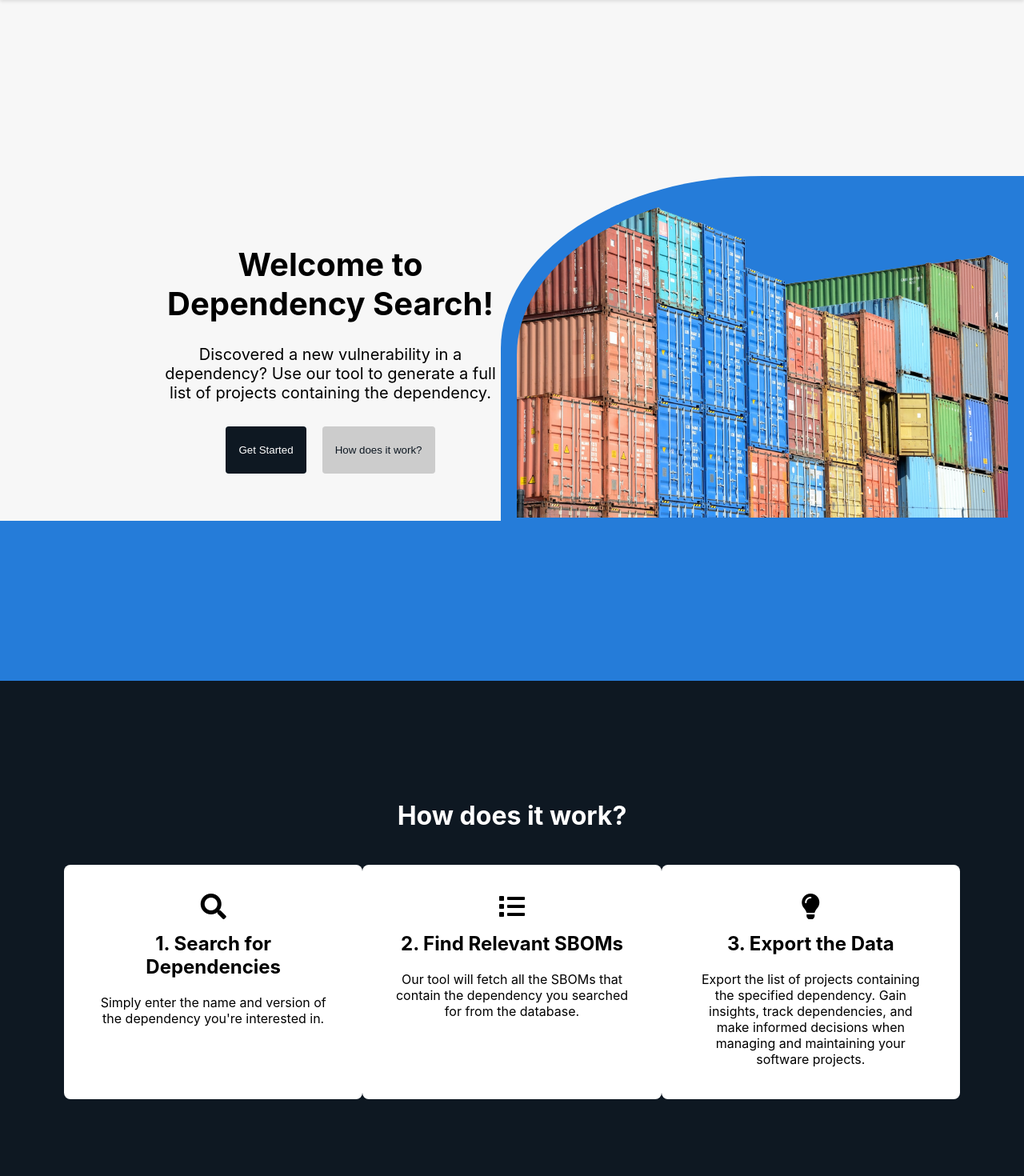
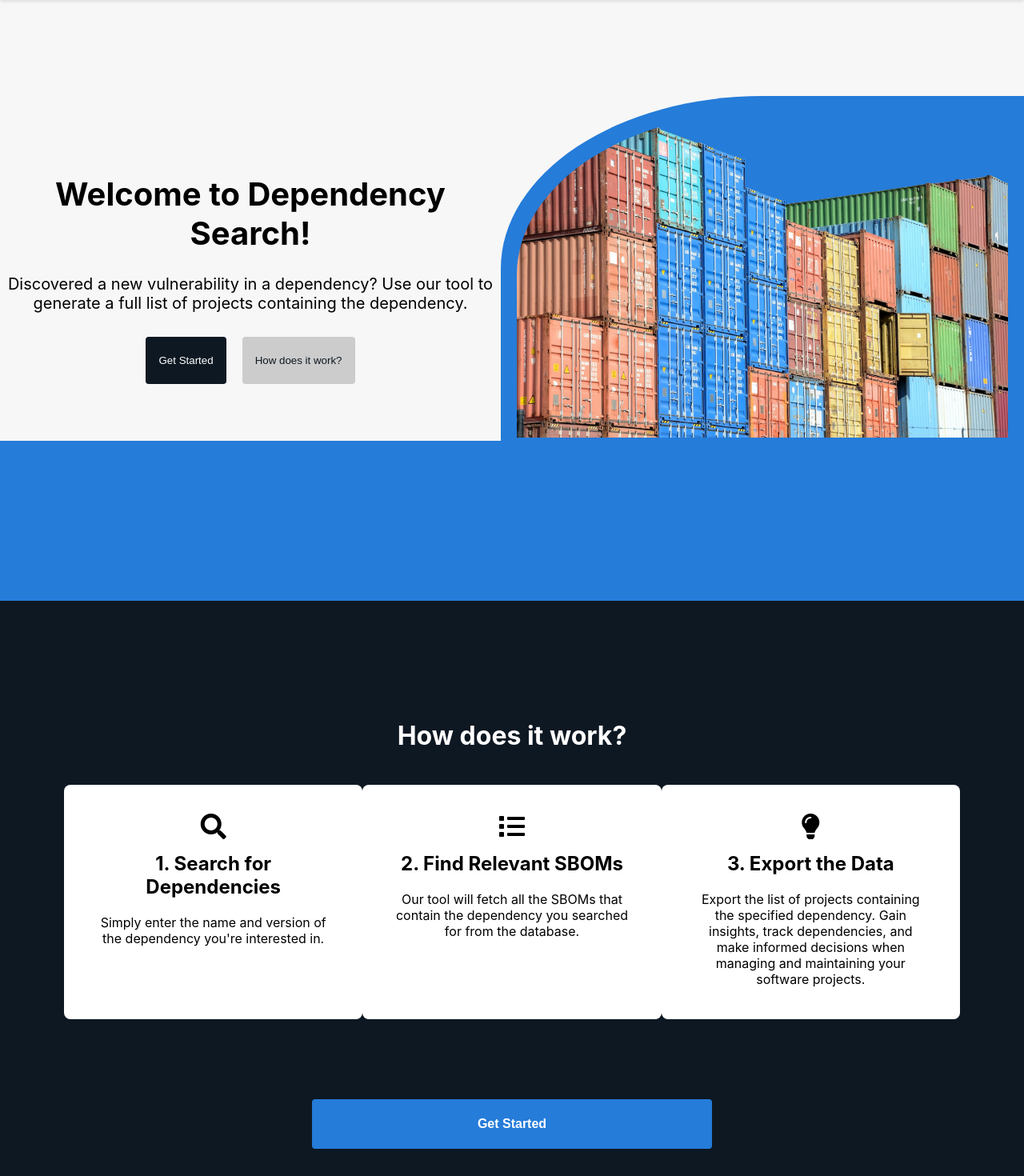
Before and after one commit to KevinGit9/Dependency-Search, a React (Create React App) app in the folder frontend/: page / in a window 1280 px wide. Shown: the top 1470 px of the page at 80% size. Built offline with nearby package versions, Linux system fonts and the light colour scheme.

Commit message:
changes to homescreen, doesnt look good on all screen sizes

```diff
--- a/frontend/src/routes/Home.css
+++ b/frontend/src/routes/Home.css
@@ -2,8 +2,6 @@
   display: flex;
   align-items: center;
   justify-content: space-between;
-  padding-left: 200px;
-  padding-top: 100px;
 }
 
 .textSection {
@@ -81,13 +79,14 @@
   cursor: pointer;
   margin-top: 100px;
   width: 500px;
-  background-color: white;
+  background-color: #257cd9;
+  color: white;
   font-weight: bold;
   font-size: 16px;
 }
 
 .homepageSteps button:hover {
-  background-color: #ccc;
+  background-color: #3487e4;
 }
 
 
```
